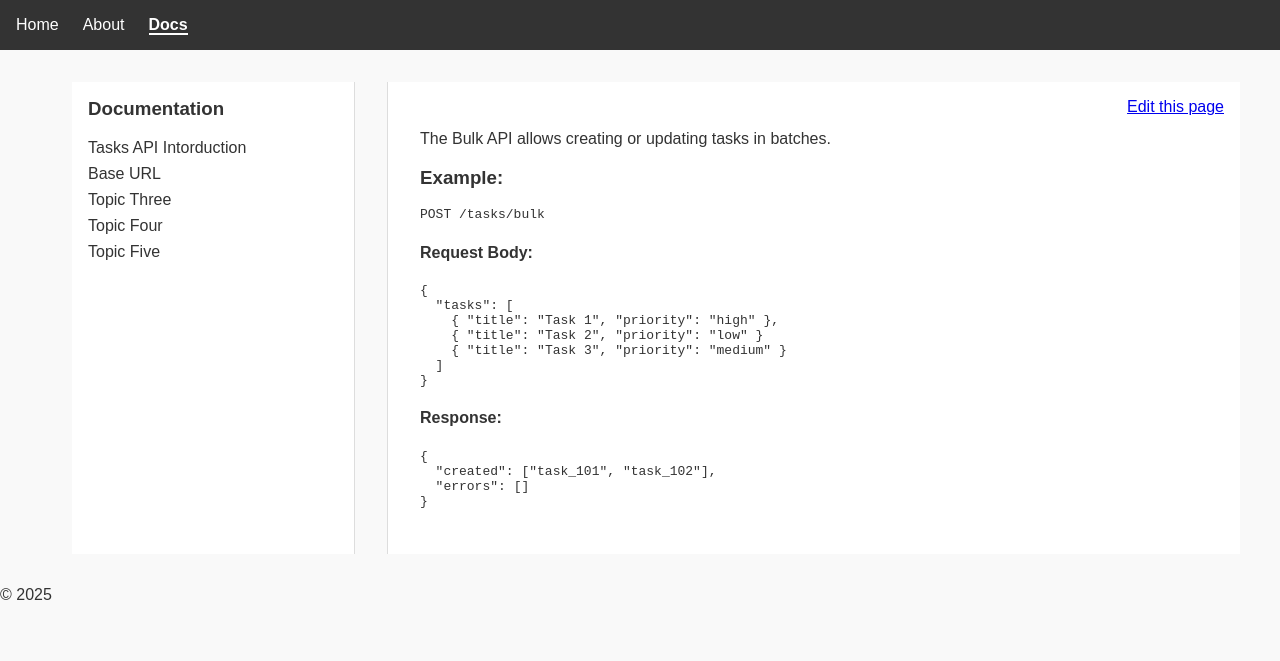
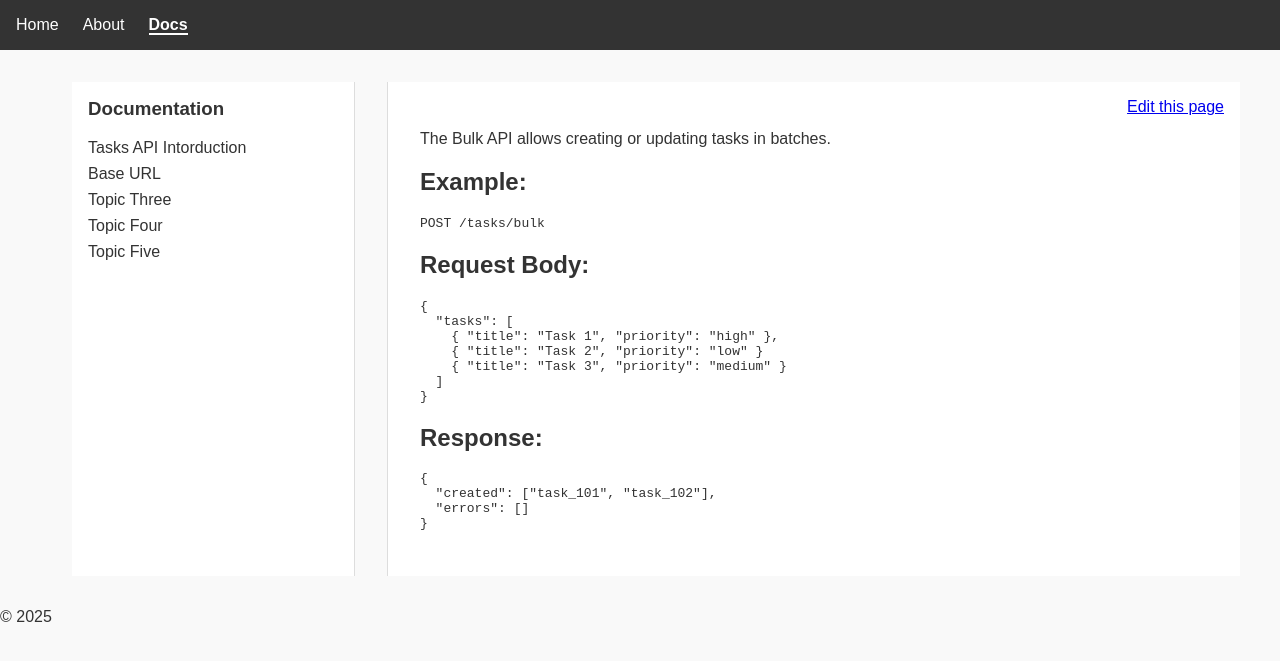
Before and after one commit to smarvin/gl-copy-site, a Jekyll site: the page built from docs/topic-five.md, in a window 1280 px wide. Shown: the top 661 px of the page. Built offline with Jekyll 4.4.1, drawn with Linux system fonts in a browser that asks for light colours.

````diff
--- a/docs/topic-five.md
+++ b/docs/topic-five.md
@@ -7,12 +7,12 @@ permalink: /docs/topic-five/
 
 The Bulk API allows creating or updating tasks in batches.
 
-### Example:
+## Example:
 ```
 POST /tasks/bulk
 ```
 
-#### Request Body:
+## Request Body:
 ```json
 {
   "tasks": [
@@ -23,7 +23,7 @@ POST /tasks/bulk
 }
 ```
 
-#### Response:
+## Response:
 ```json
 {
   "created": ["task_101", "task_102"],
````
